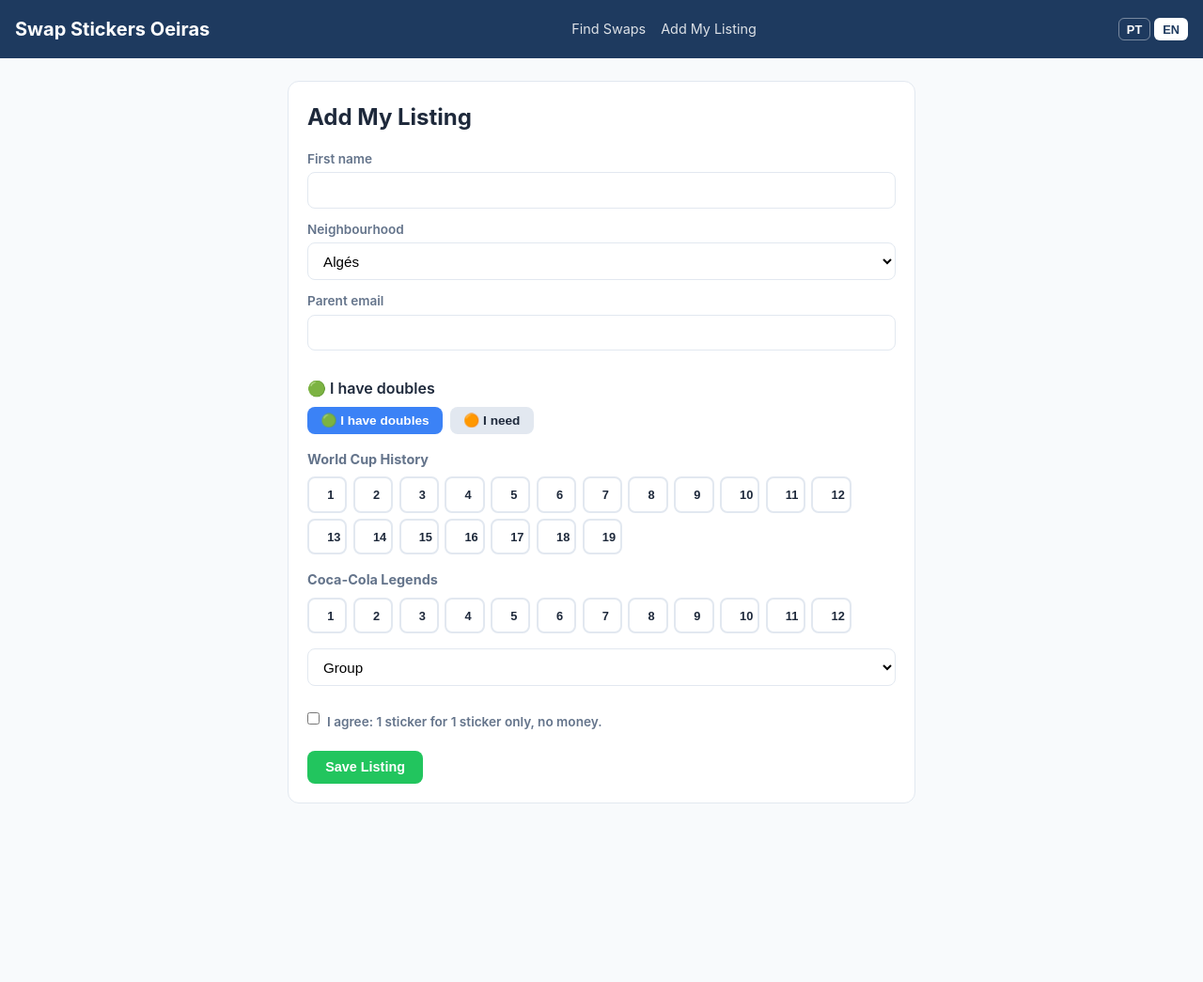
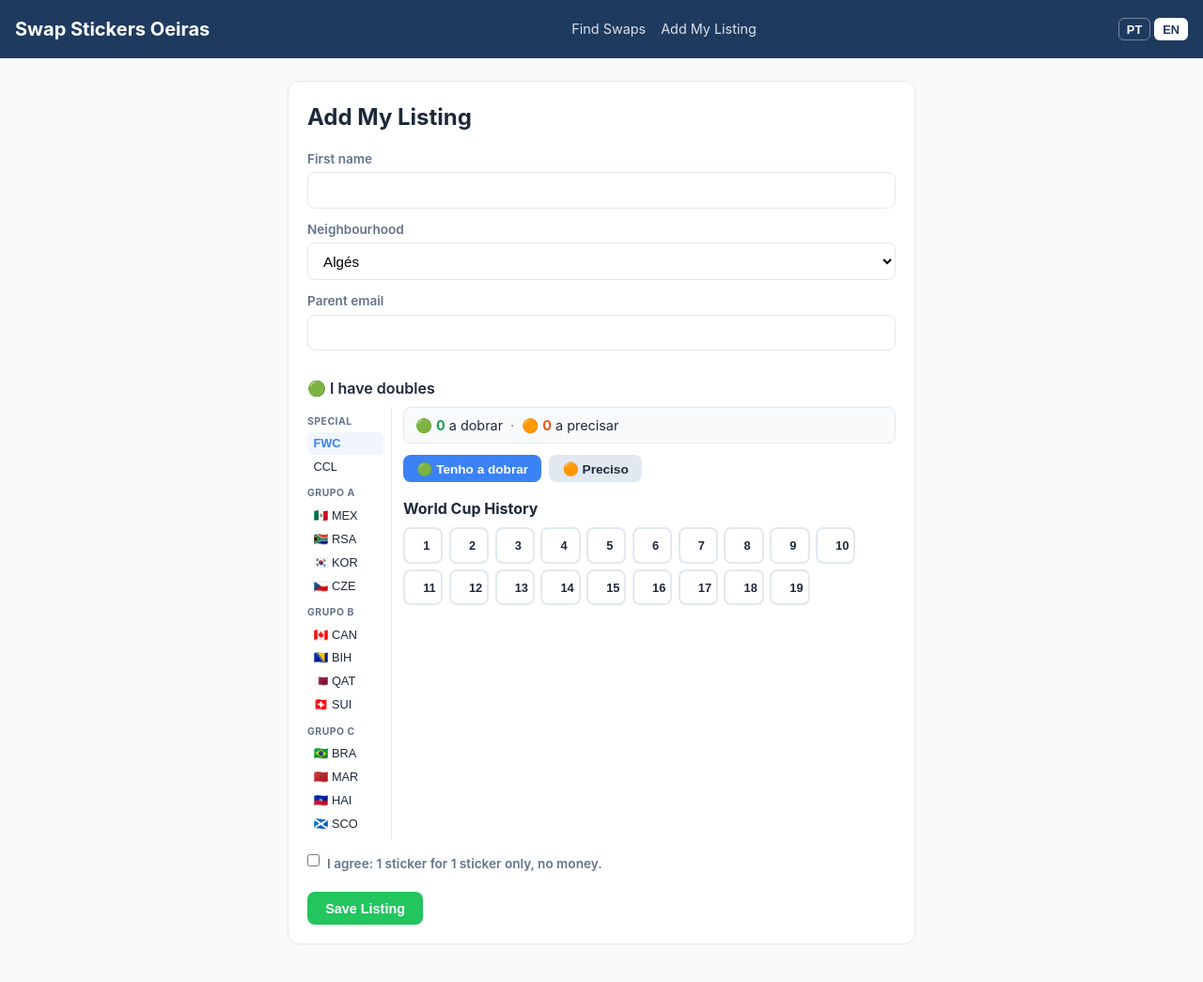
Before and after one commit to thijs-vandam/panini-swap, a website: page adicionar.html in a window 1280 px wide. Shown: the whole page at 94% size. Before the commit the page ends 895 px from the top, so only its background shows below. Drawn offline with nearby package versions, Linux system fonts and the light colour scheme.

Commit message:
feat: redesign card grid — sidebar navigation + live counter

```diff
--- a/js/grid.js
+++ b/js/grid.js
@@ -1,89 +1,149 @@
 // js/grid.js
-// Renders the card selection grid and manages doubles/missing state.
+// Card grid component with sidebar team navigation and live counter.
 // Usage:
 //   const grid = new CardGrid(containerEl, cardsData);
-//   grid.getDoubles() → string[]   e.g. ["MEX-1", "POR-7"]
+//   grid.getDoubles() → string[]
 //   grid.getMissing() → string[]
 //   grid.loadState({ doubles, missing }) → restores saved state
 
 class CardGrid {
   constructor(container, cardsData) {
     this.container = container;
-    this.cardsData = cardsData;  // window.CARDS
+    this.cardsData = cardsData;
     this.doubles = new Set();
     this.missing = new Set();
-    this.mode = 'doubles'; // 'doubles' | 'missing'
+    this.mode = 'doubles';
+    this.activeSection = null;
     this._render();
   }
 
   _render() {
     this.container.innerHTML = '';
+    this.container.className = 'grid-layout';
+
+    // ── Sidebar ──────────────────────────────────────────────
+    const sidebar = document.createElement('div');
+    sidebar.className = 'grid-sidebar';
+
+    // Special sections
+    const specialLabel = document.createElement('div');
+    specialLabel.className = 'sidebar-group-label';
+    specialLabel.textContent = 'Special';
+    sidebar.appendChild(specialLabel);
+
+    this.cardsData.special.forEach(s => {
+      sidebar.appendChild(this._makeSidebarBtn(s.id, s.id));
+    });
+
+    // Groups + teams
+    this.cardsData.groups.forEach(group => {
+      const label = document.createElement('div');
+      label.className = 'sidebar-group-label';
+      label.textContent = `Grupo ${group.id}`;
+      sidebar.appendChild(label);
+      group.teams.forEach(team => {
+        sidebar.appendChild(this._makeSidebarBtn(team.code, `${team.flag} ${team.code}`));
+      });
+    });
+
+    // ── Main area ─────────────────────────────────────────────
+    const main = document.createElement('div');
+    main.className = 'grid-main';
+
+    // Counter — always visible
+    const counter = document.createElement('div');
+    counter.className = 'grid-counter';
+    counter.innerHTML = `
+      <span class="cnt-doubles">🟢 <strong id="cnt-d">0</strong> a dobrar</span>
+      <span class="cnt-sep">·</span>
+      <span class="cnt-missing">🟠 <strong id="cnt-m">0</strong> a precisar</span>
+    `;
+    main.appendChild(counter);
 
     // Mode toggle
     const modeBar = document.createElement('div');
     modeBar.className = 'grid-mode-bar';
-    modeBar.innerHTML = `
-      <button class="mode-btn active" data-mode="doubles">${t('gridModeDoubles')}</button>
-      <button class="mode-btn" data-mode="missing">${t('gridModeMissing')}</button>
-    `;
-    modeBar.querySelectorAll('.mode-btn').forEach(btn => {
+    ['doubles', 'missing'].forEach(m => {
+      const btn = document.createElement('button');
+      btn.className = 'mode-btn' + (m === this.mode ? ' active' : '');
+      btn.dataset.mode = m;
+      btn.textContent = m === 'doubles' ? '🟢 Tenho a dobrar' : '🟠 Preciso';
       btn.addEventListener('click', () => {
-        this.mode = btn.dataset.mode;
+        this.mode = m;
         modeBar.querySelectorAll('.mode-btn').forEach(b => b.classList.toggle('active', b === btn));
       });
+      modeBar.appendChild(btn);
     });
-    this.container.appendChild(modeBar);
+    main.appendChild(modeBar);
 
-    // Special sections (FWC, CCL)
-    const specialSection = document.createElement('div');
-    specialSection.className = 'grid-section';
-    this.cardsData.special.forEach(special => {
+    // Team header
+    const teamHeader = document.createElement('div');
+    teamHeader.className = 'grid-team-header';
+    main.appendChild(teamHeader);
+
+    // Sticker grid area
+    const gridArea = document.createElement('div');
+    gridArea.id = 'grid-area';
+    const placeholder = document.createElement('p');
+    placeholder.className = 'grid-placeholder';
+    placeholder.textContent = '← Seleciona uma equipa';
+    gridArea.appendChild(placeholder);
+    main.appendChild(gridArea);
+
+    this.container.appendChild(sidebar);
+    this.container.appendChild(main);
+
+    this._sidebar = sidebar;
+    this._gridArea = gridArea;
+    this._teamHeader = teamHeader;
+
+    // Select first by default
+    const firstBtn = sidebar.querySelector('.team-sidebar-btn');
+    if (firstBtn) firstBtn.click();
+  }
+
+  _makeSidebarBtn(code, label) {
+    const btn = document.createElement('button');
+    btn.className = 'team-sidebar-btn';
+    btn.dataset.code = code;
+    btn.innerHTML = `<span class="team-label">${label}</span><span class="team-count" id="tc-${code}"></span>`;
+    btn.addEventListener('click', () => this._selectSection(code, btn));
+    return btn;
+  }
+
+  _selectSection(code, btn) {
+    this.activeSection = code;
+    this._sidebar.querySelectorAll('.team-sidebar-btn').forEach(b => b.classList.remove('active'));
+    btn.classList.add('active');
+
+    // Scroll button into view in sidebar
+    btn.scrollIntoView({ block: 'nearest', behavior: 'smooth' });
+
+    // Find data
+    let sectionData = null;
+    let headerText = code;
+
+    const special = this.cardsData.special.find(s => s.id === code);
+    if (special) {
       const lang = window.getCurrentLang ? window.getCurrentLang() : 'pt';
-      const label = document.createElement('h3');
-      label.textContent = special[`name_${lang}`] || special.name_pt;
-      specialSection.appendChild(label);
-      specialSection.appendChild(this._renderTeamGrid(special.id, special.count));
-    });
-    this.container.appendChild(specialSection);
+      headerText = special[`name_${lang}`] || special.name_pt;
+      sectionData = { code: special.id, count: special.count };
+    } else {
+      for (const group of this.cardsData.groups) {
+        const team = group.teams.find(t => t.code === code);
+        if (team) {
+          headerText = `${team.flag} ${team.name}`;
+          sectionData = team;
+          break;
+        }
+      }
+    }
 
-    // Group/team selector
-    const groupSelect = document.createElement('select');
-    groupSelect.id = 'group-select';
-    groupSelect.innerHTML = `<option value="">${t('selectGroup')}</option>` +
-      this.cardsData.groups.map(g => `<option value="${g.id}">${t('selectGroup')} ${g.id}</option>`).join('');
-
-    const teamSelect = document.createElement('select');
-    teamSelect.id = 'team-select';
-    teamSelect.innerHTML = `<option value="">${t('selectTeam')}</option>`;
-    teamSelect.style.display = 'none';
-
-    const teamGridContainer = document.createElement('div');
-    teamGridContainer.id = 'team-grid-container';
-
-    groupSelect.addEventListener('change', () => {
-      const group = this.cardsData.groups.find(g => g.id === groupSelect.value);
-      if (!group) { teamSelect.style.display = 'none'; teamGridContainer.innerHTML = ''; return; }
-      teamSelect.style.display = '';
-      teamSelect.innerHTML = `<option value="">${t('selectTeam')}</option>` +
-        group.teams.map(tm => `<option value="${tm.code}">${tm.flag} ${tm.name}</option>`).join('');
-      teamGridContainer.innerHTML = '';
-    });
-
-    teamSelect.addEventListener('change', () => {
-      const group = this.cardsData.groups.find(g => g.id === groupSelect.value);
-      if (!group) return;
-      const team = group.teams.find(tm => tm.code === teamSelect.value);
-      if (!team) { teamGridContainer.innerHTML = ''; return; }
-      teamGridContainer.innerHTML = '';
-      const h3 = document.createElement('h3');
-      h3.textContent = `${team.flag} ${team.name}`;
-      teamGridContainer.appendChild(h3);
-      teamGridContainer.appendChild(this._renderTeamGrid(team.code, team.count));
-    });
-
-    this.container.appendChild(groupSelect);
-    this.container.appendChild(teamSelect);
-    this.container.appendChild(teamGridContainer);
+    this._teamHeader.textContent = headerText;
+    this._gridArea.innerHTML = '';
+    if (sectionData) {
+      this._gridArea.appendChild(this._renderTeamGrid(sectionData.code, sectionData.count));
+    }
   }
 
   _renderTeamGrid(code, count) {
@@ -111,8 +171,8 @@ class CardGrid {
       this.missing.has(id) ? this.missing.delete(id) : this.missing.add(id);
     }
     this._updateBtnStyle(btn, id);
-    // Update other visible instances of this sticker (special sections may overlap)
-    this.container.querySelectorAll(`[data-id="${id}"]`).forEach(b => this._updateBtnStyle(b, id));
+    this._updateCounter();
+    this._updateSidebarCount(id.split('-')[0]);
   }
 
   _updateBtnStyle(btn, id) {
@@ -121,15 +181,33 @@ class CardGrid {
     else if (this.missing.has(id)) btn.classList.add('is-missing');
   }
 
+  _updateCounter() {
+    const d = document.getElementById('cnt-d');
+    const m = document.getElementById('cnt-m');
+    if (d) d.textContent = this.doubles.size;
+    if (m) m.textContent = this.missing.size;
+  }
+
+  _updateSidebarCount(code) {
+    const el = document.getElementById(`tc-${code}`);
+    if (!el) return;
+    const d = [...this.doubles].filter(id => id.startsWith(code + '-')).length;
+    const m = [...this.missing].filter(id => id.startsWith(code + '-')).length;
+    el.textContent = (d || m) ? `${d ? '🟢' + d : ''}${m ? ' 🟠' + m : ''}` : '';
+  }
+
   getDoubles() { return [...this.doubles]; }
   getMissing() { return [...this.missing]; }
 
   loadState({ doubles = [], missing = [] }) {
     this.doubles = new Set(doubles);
     this.missing = new Set(missing);
-    this.container.querySelectorAll('[data-id]').forEach(btn => {
+    this._gridArea.querySelectorAll('[data-id]').forEach(btn => {
       this._updateBtnStyle(btn, btn.dataset.id);
     });
+    this._updateCounter();
+    const codes = new Set([...doubles, ...missing].map(id => id.split('-')[0]));
+    codes.forEach(code => this._updateSidebarCount(code));
   }
 }
 
--- a/style.css
+++ b/style.css
@@ -173,7 +173,105 @@ table { width: 100%; border-collapse: collapse; font-size: 0.9rem; }
 th, td { padding: 0.5rem 0.75rem; border-bottom: 1px solid var(--border); text-align: left; }
 th { font-weight: 700; background: var(--bg); }
 
-@media (max-width: 480px) {
+/* ── Grid layout ── */
+.grid-layout {
+  display: flex;
+  gap: 0.75rem;
+  min-height: 320px;
+}
+
+.grid-sidebar {
+  width: 90px;
+  flex-shrink: 0;
+  overflow-y: auto;
+  max-height: 460px;
+  border-right: 1px solid var(--border);
+  padding-right: 0.5rem;
+}
+
+.sidebar-group-label {
+  font-size: 0.65rem;
+  font-weight: 700;
+  text-transform: uppercase;
+  color: var(--muted);
+  padding: 0.5rem 0 0.2rem;
+  letter-spacing: 0.05em;
+}
+
+.team-sidebar-btn {
+  display: flex;
+  flex-direction: column;
+  align-items: flex-start;
+  width: 100%;
+  background: none;
+  border: none;
+  border-radius: 6px;
+  padding: 0.3rem 0.4rem;
+  cursor: pointer;
+  font-size: 0.8rem;
+  color: var(--text);
+  text-align: left;
+  line-height: 1.2;
+  font-weight: 400;
+}
+.team-sidebar-btn:hover { background: var(--bg); }
+.team-sidebar-btn.active { background: #eff6ff; color: var(--blue); font-weight: 700; }
+
+.team-label { display: block; }
+.team-count { display: block; font-size: 0.7rem; line-height: 1; }
+
+.grid-main { flex: 1; min-width: 0; }
+
+.grid-counter {
+  display: flex;
+  align-items: center;
+  gap: 0.5rem;
+  background: #f8fafc;
+  border: 1px solid var(--border);
+  border-radius: 8px;
+  padding: 0.5rem 0.75rem;
+  margin-bottom: 0.75rem;
+  font-size: 0.9rem;
+}
+.cnt-doubles strong { color: #16a34a; }
+.cnt-missing strong { color: #ea580c; }
+.cnt-sep { color: var(--muted); }
+
+.grid-team-header {
+  font-size: 1rem;
+  font-weight: 700;
+  margin-bottom: 0.5rem;
+  color: var(--text);
+  min-height: 1.5rem;
+}
+
+.grid-placeholder {
+  color: var(--muted);
+  font-size: 0.85rem;
+  padding: 1rem 0;
+}
+
+@media (max-width: 540px) {
+  .grid-layout { flex-direction: column; }
+  .grid-sidebar {
+    width: 100%;
+    max-height: none;
+    border-right: none;
+    border-bottom: 1px solid var(--border);
+    padding-right: 0;
+    padding-bottom: 0.5rem;
+    display: flex;
+    flex-wrap: wrap;
+    gap: 0.25rem;
+    align-items: flex-start;
+  }
+  .sidebar-group-label { width: 100%; margin-top: 0.25rem; }
+  .team-sidebar-btn { width: auto; flex-direction: row; gap: 0.25rem; align-items: center; }
+  .team-count { display: inline; }
   .sticker-btn { width: 2rem; height: 2rem; font-size: 0.75rem; }
-  header { flex-direction: column; align-items: flex-start; }
 }
+
+@media (min-width: 541px) {
+  .sticker-btn { width: 2.4rem; height: 2.4rem; }
+  header { flex-direction: row; align-items: center; }
+}
```
